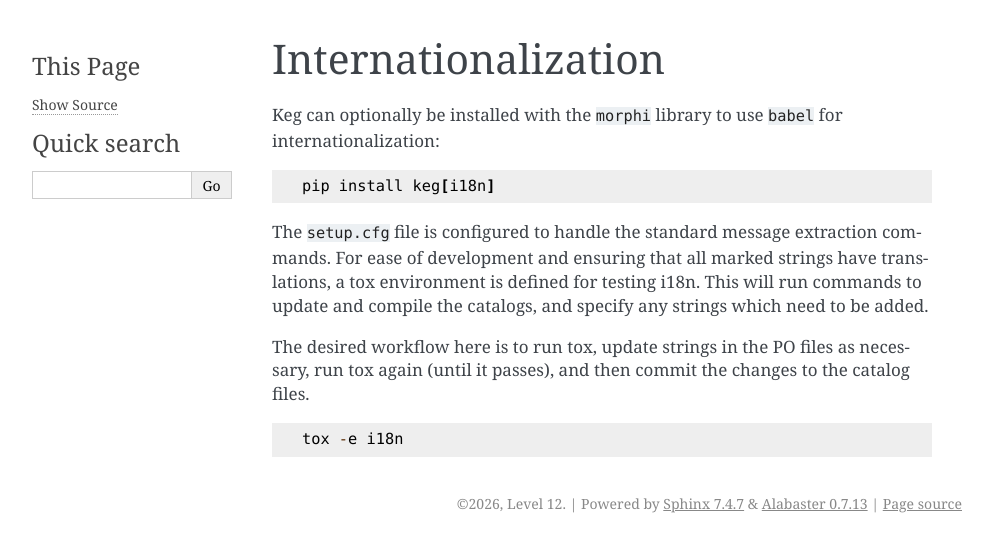
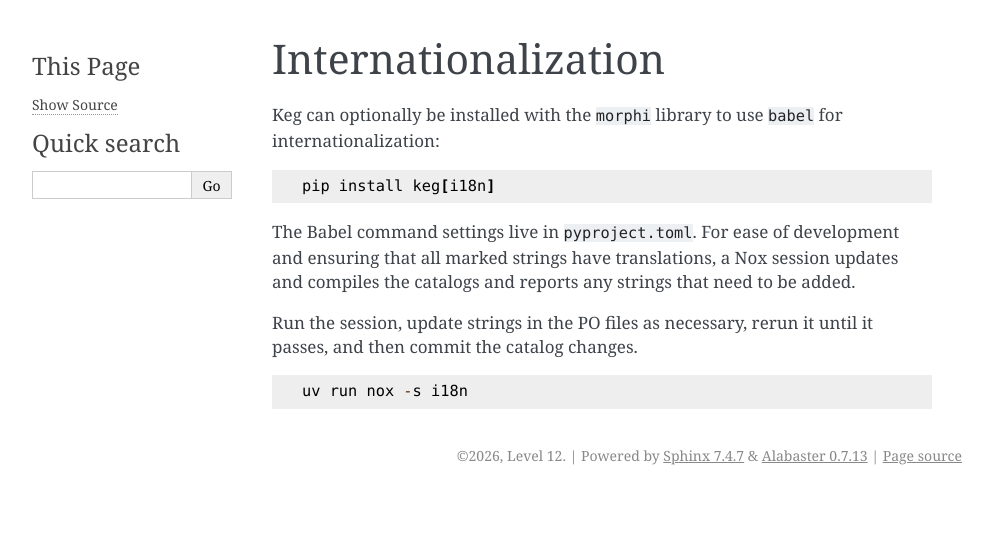
Before and after one commit to level12/keg, a Sphinx documentation site: the page built from docs/source/readme/internationalization.rst, in a window 1280 px wide. Shown: the top 552 px of the page, without its empty margins (148-1141 px from the left). Built offline with Sphinx 7.4.7, drawn with Linux system fonts in a browser that asks for light colours; the version number is read from the project's files by our own code.

Commit message:
fix docs build

```diff
--- a/docs/source/conf.py
+++ b/docs/source/conf.py
@@ -13,7 +13,6 @@
 # import os
 # import sys
 # sys.path.insert(0, os.path.abspath('.'))
-import configparser
 import datetime as dt
 
 import keg
@@ -22,21 +21,13 @@ import keg
 # -- Project information -----------------------------------------------------
 
 project = 'Keg'
-copyright = f'{dt.datetime.utcnow().year}, Level 12'
+copyright = f'{dt.datetime.now(dt.UTC).year}, Level 12'
 author = 'Level 12'
 
-cfg = configparser.SafeConfigParser()
-cfg.read('../../setup.cfg')
 master_doc = 'index'
 
-tag = cfg.get('egg_info', 'tag_build')
-
-html_context = {
-    'prerelease': bool(tag),  # True if tag is not the empty string
-}
-
 # The full version, including alpha/beta/rc tags.
-release = keg.VERSION + tag
+release = keg.VERSION
 
 # -- General configuration ---------------------------------------------------
 
@@ -77,8 +68,3 @@ html_theme_options = {
     },
     'show_powered_by': True,
 }
-
-# Add any paths that contain custom static files (such as style sheets) here,
-# relative to this directory. They are copied after the builtin static files,
-# so a file named "default.css" will overwrite the builtin "default.css".
-html_static_path = ['_static']
--- a/docs/source/readme/internationalization.rst
+++ b/docs/source/readme/internationalization.rst
@@ -5,13 +5,13 @@ Keg can optionally be installed with the ``morphi`` library to use ``babel`` for
 
     pip install keg[i18n]
 
-The ``setup.cfg`` file is configured to handle the standard message extraction commands. For ease of development
-and ensuring that all marked strings have translations, a tox environment is defined for testing i18n. This will
-run commands to update and compile the catalogs, and specify any strings which need to be added.
+The Babel command settings live in ``pyproject.toml``. For ease of development
+and ensuring that all marked strings have translations, a Nox session updates
+and compiles the catalogs and reports any strings that need to be added.
 
-The desired workflow here is to run tox, update strings in the PO files as necessary, run tox again
-(until it passes), and then commit the changes to the catalog files.
+Run the session, update strings in the PO files as necessary, rerun it until it
+passes, and then commit the catalog changes.
 
 .. code::
 
-    tox -e i18n
+    uv run nox -s i18n
--- a/pyproject.toml
+++ b/pyproject.toml
@@ -100,6 +100,7 @@ build = [
 ]
 # Used by nox
 docs = [
+    'flask-webtest',
     'pytz',
     'sphinx',
 ]
```
Also changed, not shown: 1 other file.
